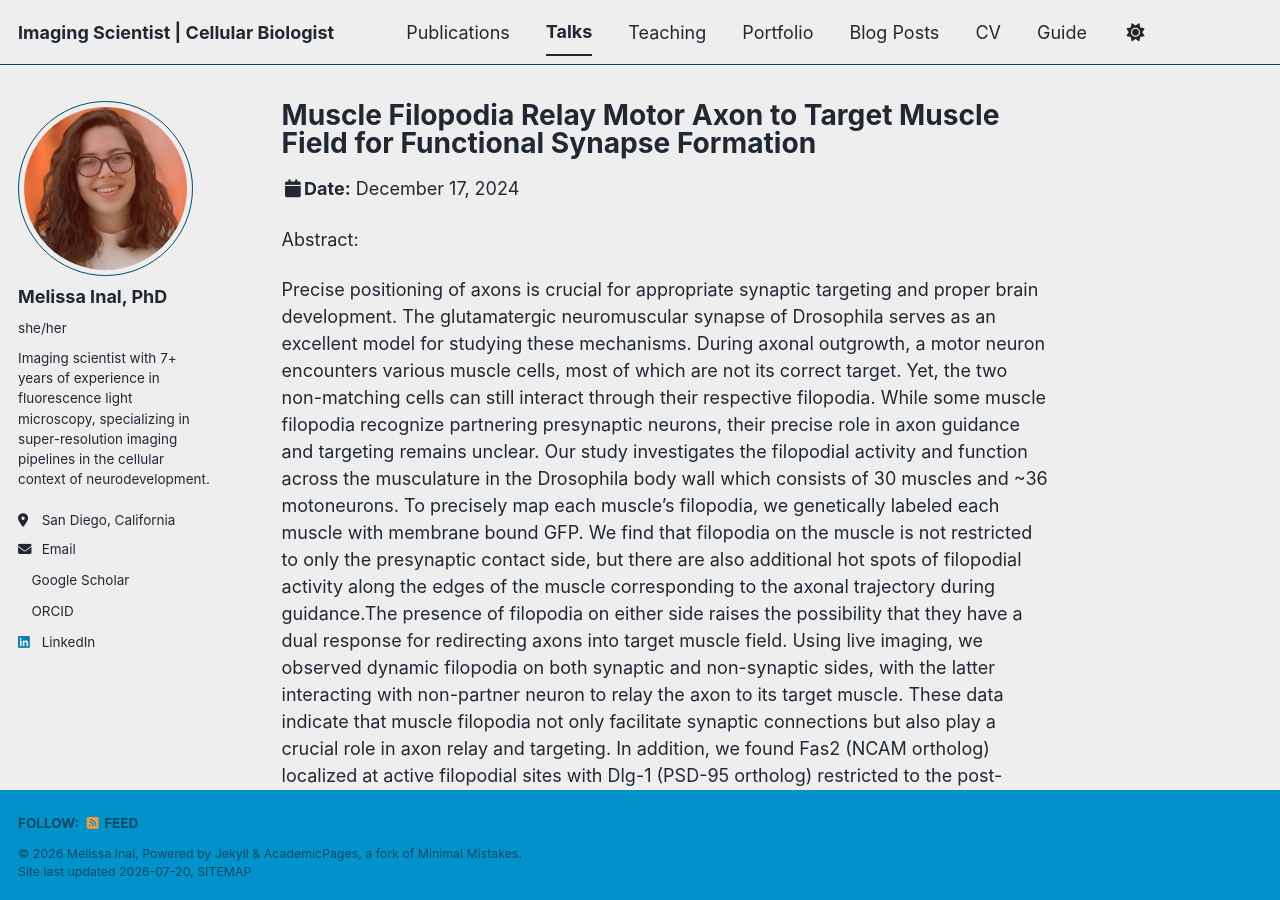
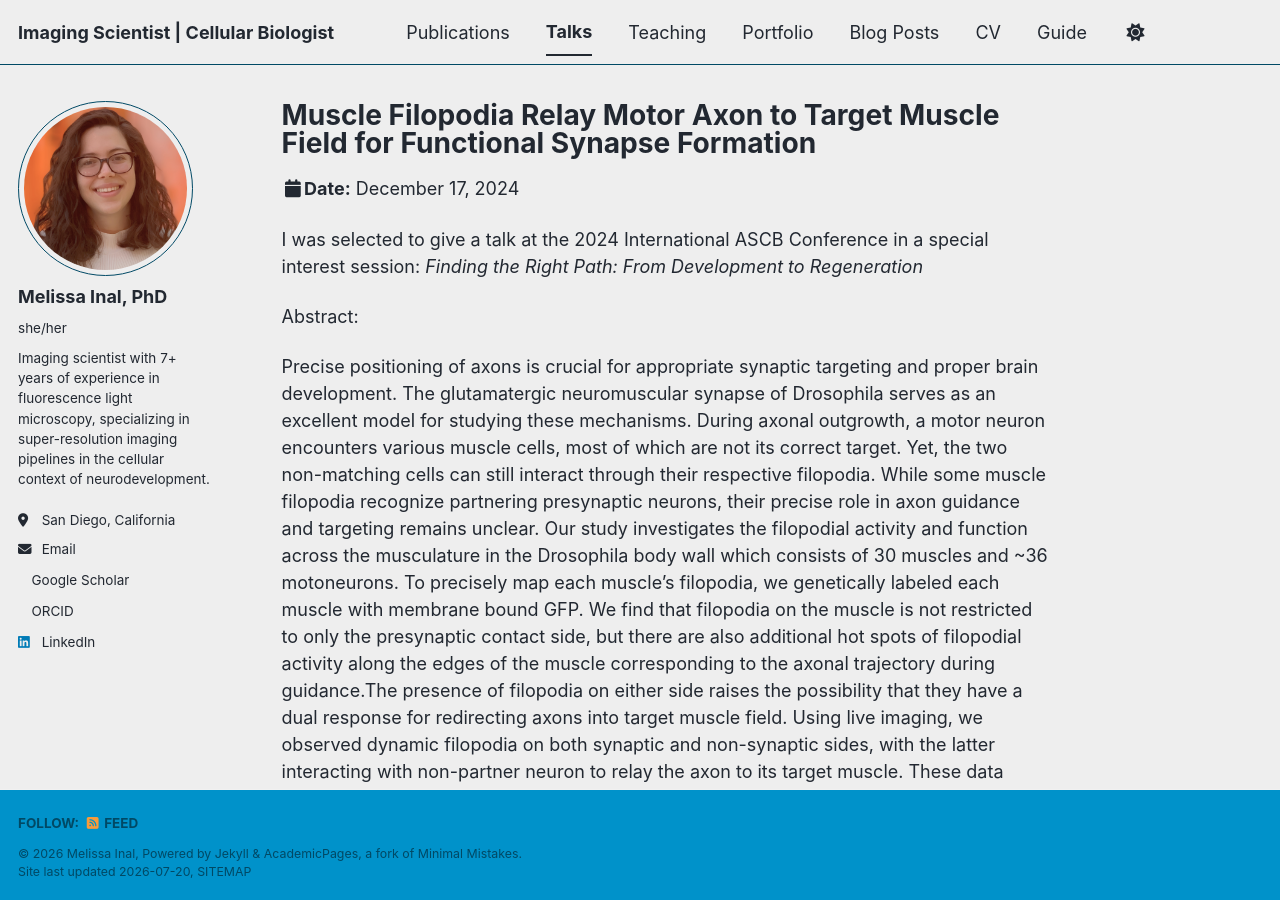
Before and after one commit to melissainal/melissainal.github.io, a Jekyll site: the page built from _talks/2024-12-17-talk-1.md, in a window 1280 px wide and 900 px high. Built offline with Jekyll 4.4.1, drawn with Linux system fonts in a browser that asks for light colours; a style sheet for code colours, icons or effects is not loaded.

Commit message:
Update talk details for 2024 ASCB Conference
Added details about the talk at the 2024 International ASCB Conference.

```diff
--- a/_talks/2024-12-17-talk-1.md
+++ b/_talks/2024-12-17-talk-1.md
@@ -7,7 +7,7 @@ venue: "2024 American Society for Cell Biology | EMBO Meeting, San Diego"
 date: 2024-12-17
 location: "San Diego, CA, USA"
 ---
-
+I was selected to give a talk at the 2024 International ASCB Conference in a special interest session: *Finding the Right Path: From Development to Regeneration*
 
 Abstract:
 
```
